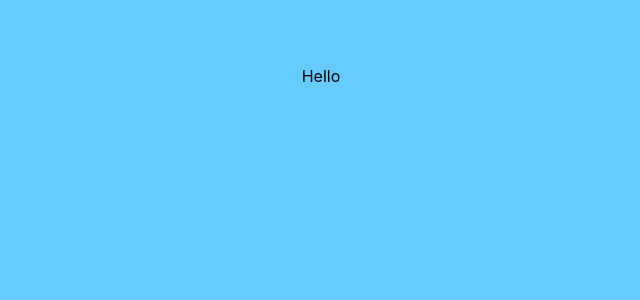
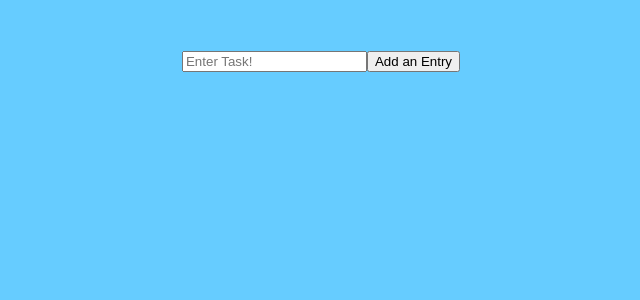
Before and after one commit to tomytank/simple_react_todo, a React (Create React App) app: page / in a window 1280 px wide. Shown: the top 300 px of the page, without its empty margins (319-959 px from the left). Built offline with nearby package versions, Linux system fonts and the light colour scheme; the HTML template or start-up script is replaced by a standard one.

Commit message:
Basic code for Todo list creation and displaying

```diff
--- /dev/null
+++ b/src/TodoItems.js
@@ -0,0 +1,20 @@
+import React, {Component} from "react";
+
+
+class TodoItems extends Component {
+    createTasks(item) {
+        return <li key= {item.key}>{item.text}</li>
+    }
+
+    render() {
+        const todoEntries = this.props.entries;
+        const listItems = todoEntries.map(this.createTasks);
+        return (
+            <ul className = "theList">
+                {listItems}
+            </ul>
+        );
+    }
+};
+
+export default TodoItems;
--- a/src/TodoList.js
+++ b/src/TodoList.js
@@ -1,17 +1,48 @@
 import React, {Component} from "react";
 
+import TodoItems from "./TodoItems";
+
 class TodoList extends Component {
+    constructor(props){
+        super(props);
+        this.state = {
+            items: []
+        };
+        this.addItem = this.addItem.bind(this);
+    }
+
+    addItem(e) {
+        if(this._inputElement.value !=="") {
+            const newItem = {
+                text: this._inputElement.value,
+                key: Date.now()
+            };
+            this.setState((prevState) => {
+                return {
+                    items:prevState.items.concat(newItem)
+                };
+            });
+            this._inputElement.value = "";
+        }
+        console.log(this.state.items);
+        e.preventDefault();
+    }
+
     render() {
         return (
             <div className = "todoListMain">
                 <div className="header">
-                    <form>
-                        <input placeholder ="Enter Task!">
+                    <form onSubmit={this.addItem}>
+                        <input ref={(a) => this._inputElement = a}
+                        placeholder ="Enter Task!">
                         </input>
-
+                        <button type="submit">Add an Entry</button>
                     </form>
                 </div>
+                <TodoItems entries={this.state.items} />
             </div>
-        )
+        );
     }
 }
+
+export default TodoList;
--- a/src/index.js
+++ b/src/index.js
@@ -3,12 +3,14 @@ import ReactDOM from 'react-dom';
 import './index.css';
 import App from './App';
 import * as serviceWorker from './serviceWorker';
+import TodoList from "./TodoList";
+
 
 const destination = document.querySelector("#container")
 
 ReactDOM.render(
   <div>
-    <p>Hello</p>
+    <TodoList />
   </div>,
   destination
 
```
